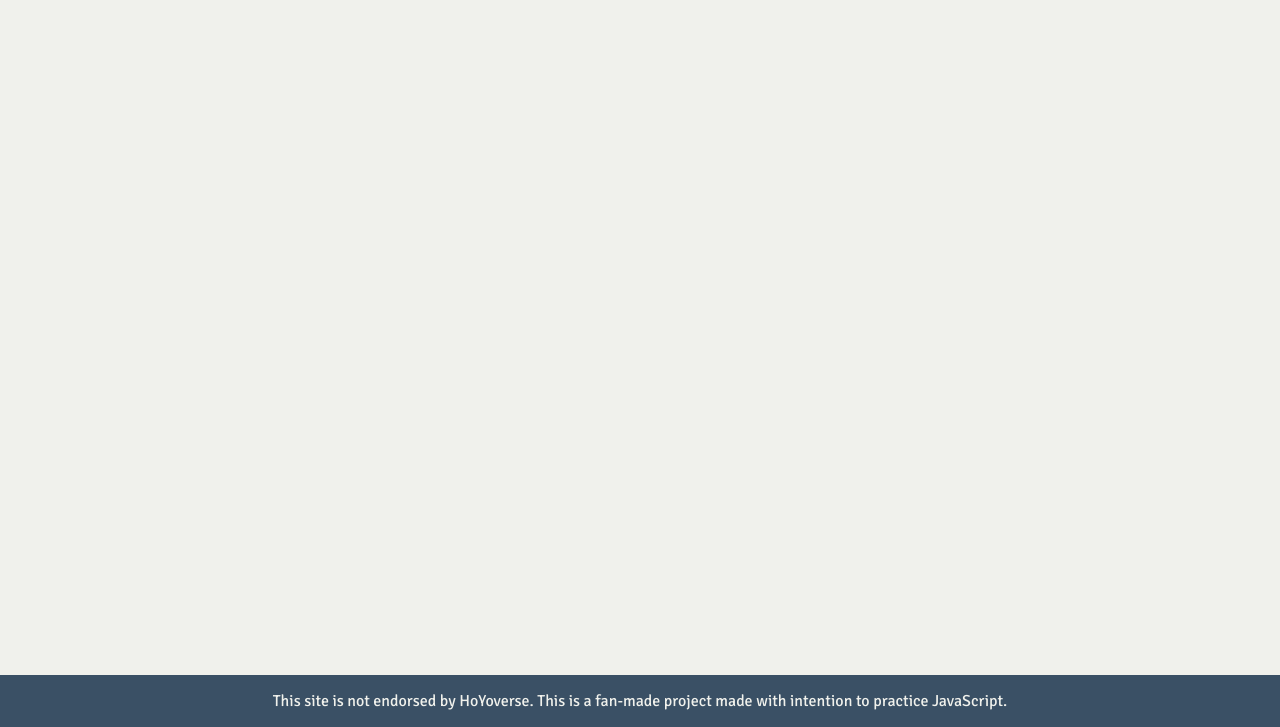
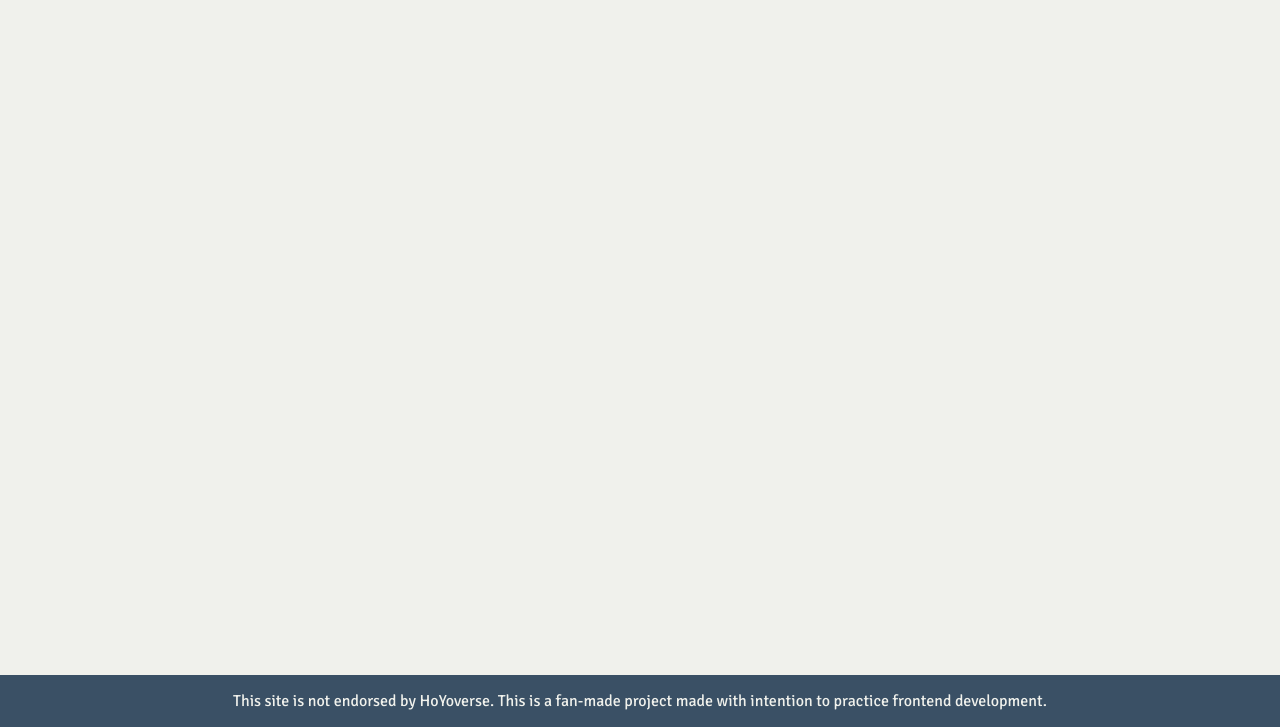
Before and after one commit to xKitsune47/genshin-ultimate-bravery, a plain HTML site: page index.html in a window 1280 px wide. Shown: the part 73-800 px from the top of the page. Drawn offline with Linux system fonts and the light colour scheme; no server answers.

Commit message:
minor footer text change

```diff
--- a/index.html
+++ b/index.html
@@ -37,7 +37,7 @@
         </section>
         <section id="footer">
             This site is not endorsed by HoYoverse. This is a fan-made project
-            made with intention to practice JavaScript.
+            made with intention to practice frontend development.
         </section>
     </body>
 </html>
```
